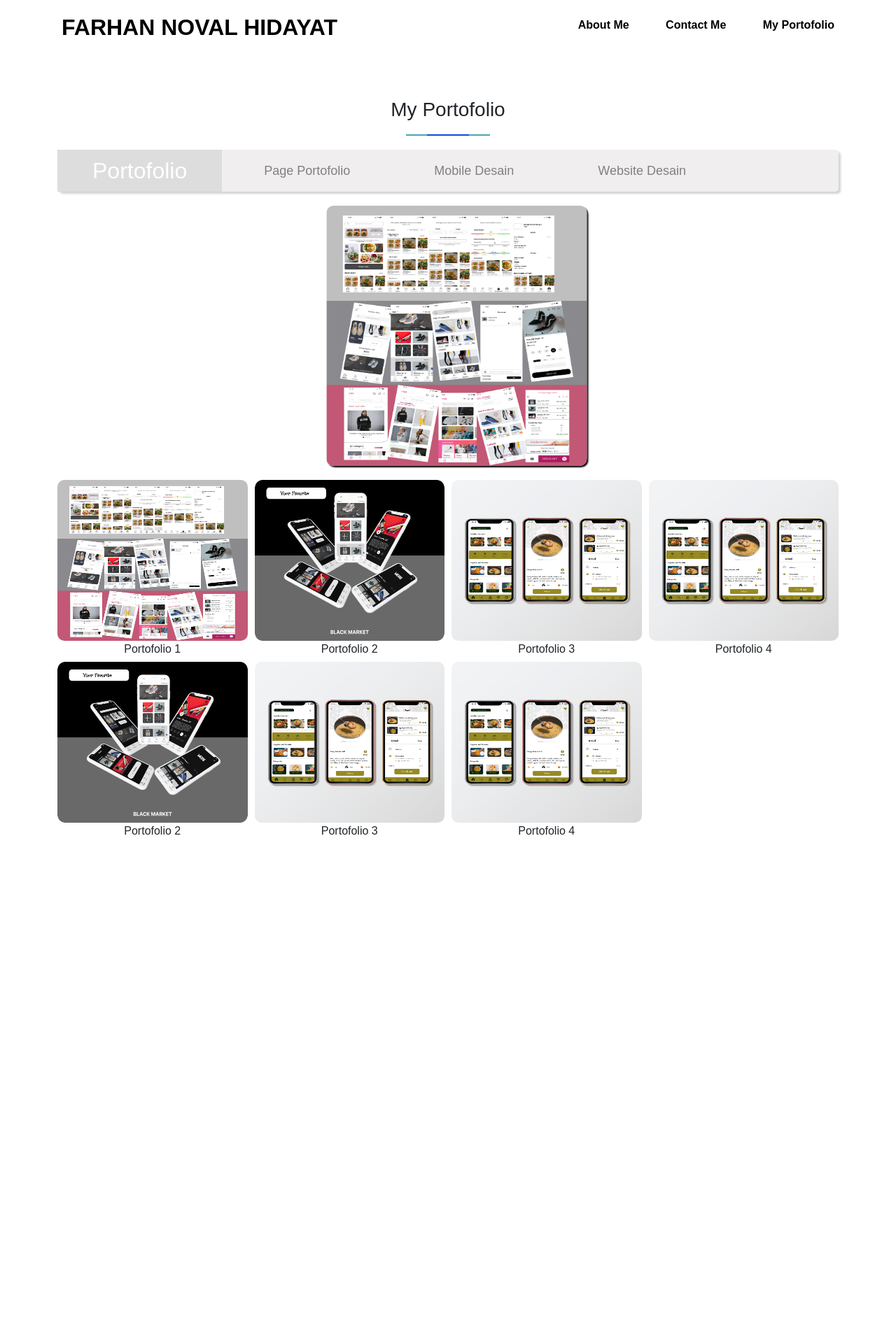
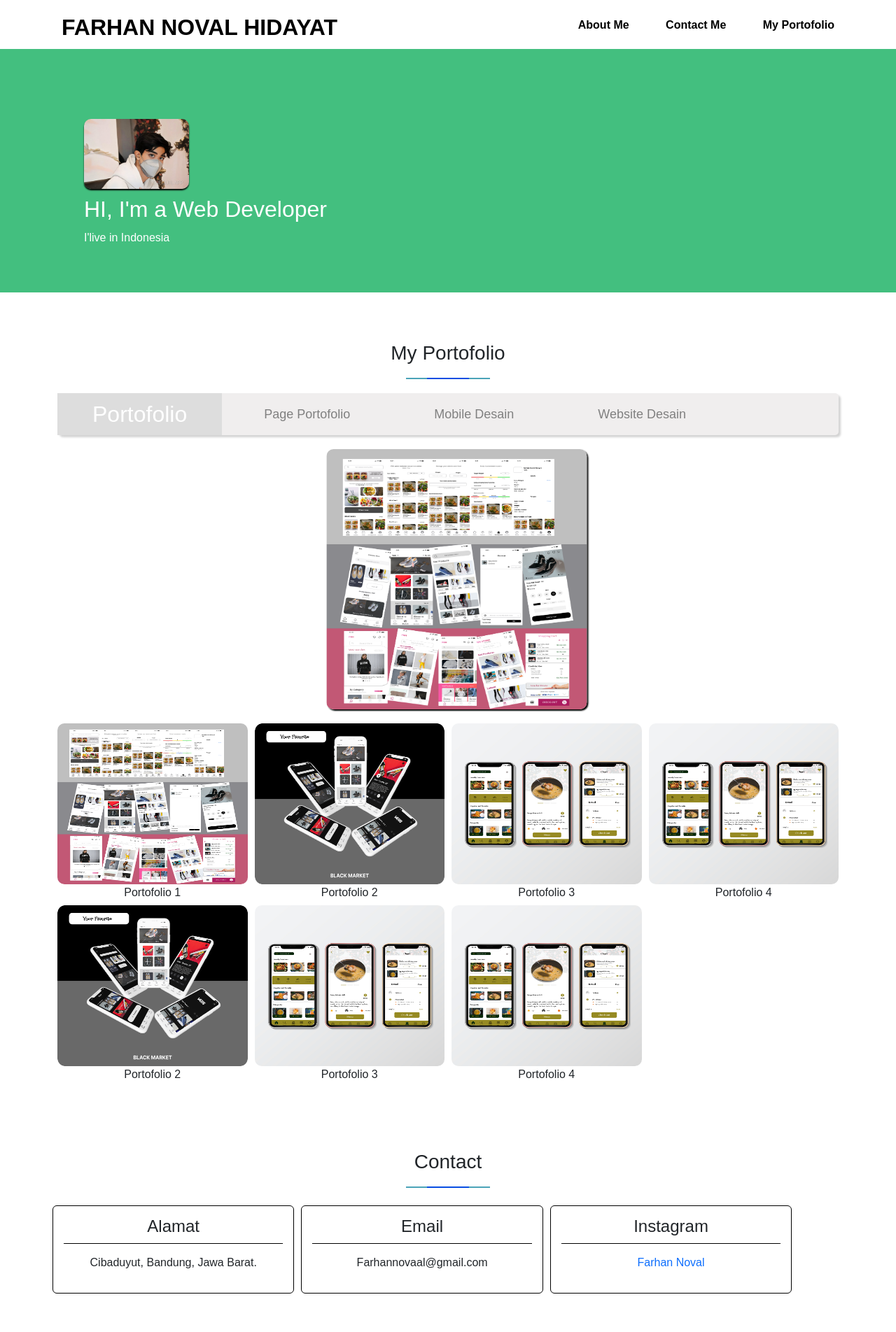
Before and after one commit to Farhannovaal/farhannovaal, a PHP site: page /porto.html in a window 1280 px wide. Shown: the whole page at 70% size. Before the commit the page ends 1193 px from the top, so only its background shows below. Run offline with PHP 8.4, Linux system fonts and the light colour scheme.

Commit message:
PORTOFOLIO 3

```diff
--- a/about.html
+++ b/about.html
@@ -19,7 +19,7 @@
         <ul>
             <li><a href="about.html" > About me </a></li>
             <li><a href="#Contact" > Contact Me </a></li>
-            <li><a href="#portofolio" >My Portofolio  </a></li>
+            <li><a href="porto.html" >My Portofolio  </a></li>
 
         </ul>
 
@@ -31,8 +31,8 @@
             <h2><a href=""> About Me  </a> </h2>
             <ul>
                 <li><a href="index.html"> Home Page </a></li>
-                <li><a href="#skill"> Contact Me </a></li>
-                <li> <a href="#portofolio"> My Portofolio </a></li>
+                <li><a href="#Contact"> Contact Me </a></li>
+                <li> <a href="porto.html"> My Portofolio </a></li>
             </ul>
 
         <label for="test" class="mobile"> <i class="fa-solid fa-bars fa-2x"></i></label>
--- a/css.css
+++ b/css.css
@@ -77,7 +77,7 @@ body{
         left: -300px;
         bottom: 0;
         padding:0;
-        background-color: rgba(9, 24, 224, 0.8);
+        background-color: rgba(21, 21, 22, 0.8);
         z-index: 1;
     }
 
@@ -90,7 +90,7 @@ body{
         border: 1px solid white;
     }
     .sidebar ul li:hover{
-        background-color: brown;
+        background-color: rgb(59, 48, 48);
     }
     #test:checked ~.sidebar{
         left:0;
@@ -206,7 +206,8 @@ body{
         .pts{
             width: 70%;
         }
-
+/*
+        PUNYA PROTOFOLIO  */
         input{
             display: none;
         }
@@ -278,10 +279,15 @@ body{
             height: 100%;
             border-radius: 10px;
         }
+        .pic-2:hover{
+            transition: 0.5s;
+            transform: scale(1.2);
+            opacity: 0.5;
+        }
 
 
         /* SAMPE SINI */
-/*
+
         .pic::before{
             content: "PORTOFOLIO";
             position: absolute;
@@ -313,7 +319,7 @@ body{
         .pic:hover::before{
             margin-top: 0;
             opacity: 1;
-        } */
+        }
 
 
 
--- a/edit.js
+++ b/edit.js
@@ -22,7 +22,7 @@ let words = '';
 
     setTimeout(Myjob,300);
 
-    return;
+
 })();
 
 
@@ -50,6 +50,4 @@ container.addEventListener('click', function(e){
         e.target.classList.add('active');
     }
 
-
-
 });
--- a/porto.html
+++ b/porto.html
@@ -4,13 +4,27 @@
     <meta charset="UTF-8">
     <meta http-equiv="X-UA-Compatible" content="IE=edge">
     <meta name="viewport" content="width=device-width, initial-scale=1.0">
+    <title>PORTOLIO DESIGN </title>
     <link href="https://cdnjs.cloudflare.com/ajax/libs/font-awesome/6.2.0/css/all.min.css" rel="stylesheet" type="text/css">
     <!-- CSS only -->
 <link href="https://cdn.jsdelivr.net/npm/bootstrap@5.2.1/dist/css/bootstrap.min.css" rel="stylesheet" integrity="sha384-iYQeCzEYFbKjA/T2uDLTpkwGzCiq6soy8tYaI1GyVh/UjpbCx/TYkiZhlZB6+fzT" crossorigin="anonymous">
     <link href="css.css" rel="stylesheet" type="text/css" >
-    <title> Portofolio </title>
 </head>
+
 <body>
+    <input type="checkbox" id="test">
+
+    <div class="sidebar">
+
+        <ul>
+            <li><a href="index.html" > Home Page </a></li>
+            <li><a href="#Contact" > Contact Me </a></li>
+            <li><a href="about.html" > About Me  </a></li>
+
+        </ul>
+
+    </div>
+
     <header>
         <div class="header-con">
             <h2><a href=""> Farhan Noval Hidayat </a> </h2>
@@ -24,6 +38,29 @@
 
         </div>
     </header>
+
+
+    <section class="banner">
+
+        <div class="row">
+            <div class="col-lg-6 img-index">
+                    <img src="img/bahan2.jpg" alt="">
+                    <h2> HI, I'm a <span class="test-profile"></span></h2>
+                    <p>  I'live in Indonesia </p>
+            </div>
+             <div class="col-lg-6 greeting">
+
+            </div>
+
+        </div>
+    </section>
+
+
+    <input type="radio" name="photo" id="check1">
+    <input type="radio" name="photo" id="check2">
+    <input type="radio" name="photo" id="check3">
+
+
 
 
     <section id="portofolio">
@@ -75,6 +112,34 @@
 
 
 
+
+
+    </section>
+
+    <section id="Contact">
+        <div class="container">
+            <h3> Contact </h3>
+        <div class="row">
+            <div class="col-3 col-lg-4 col-md-6 col-sm-12">
+                <h4> Alamat </h4>
+                <p> Cibaduyut, Bandung, Jawa Barat. </p>
+            </div>
+
+            <div class="col-3 col-lg-4 col-md-6 col-sm-12">
+                <h4> Email </h4>
+                <p> Farhannovaal@gmail.com </p>
+            </div>
+
+            <div class="col-3 col-lg-4 col-md-6 col-sm-12">
+                <h4> Instagram </h4>
+                <p> <a href="https://www.instagram.com/valln31/"> Farhan Noval </a> </p>
+            </div>
+        </div>
+    </div>
+    </section>
+
+
+
 <script src="edit.js"></script>
 </body>
 </html>
```
Also changed, not shown: index.html (+3 -16 lines). Lines whose indentation alone changed are shown as unchanged.
